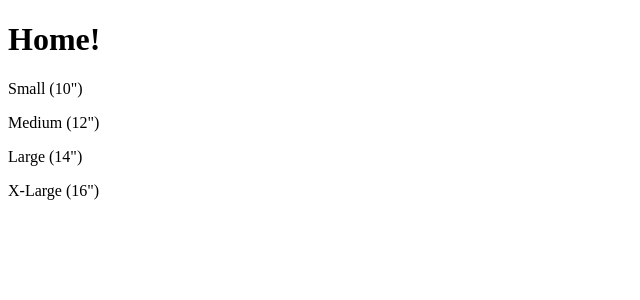
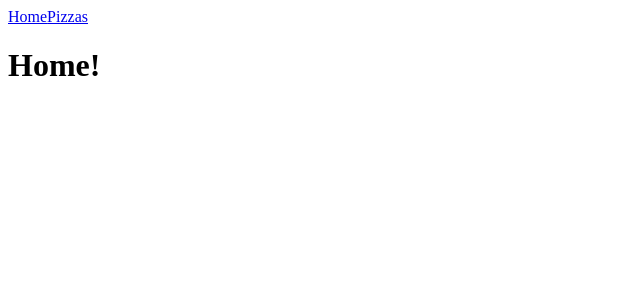
Before and after one commit to dalamo20/msse663-class-app, an Angular app: page / in a window 1280 px wide. Shown: the top 300 px of the page, without its empty margins (0-640 px from the left). Built offline with nearby package versions, Linux system fonts and the light colour scheme.

Commit message:
added a nav element to view pages

```diff
--- a/src/app/app.component.html
+++ b/src/app/app.component.html
@@ -1,2 +1,5 @@
+<nav>
+    <a routerLink="/">Home</a>
+    <a routerLink="/pizzas">Pizzas</a>
+  </nav>
 <router-outlet></router-outlet>
-<app-pizza-app></app-pizza-app>
```
